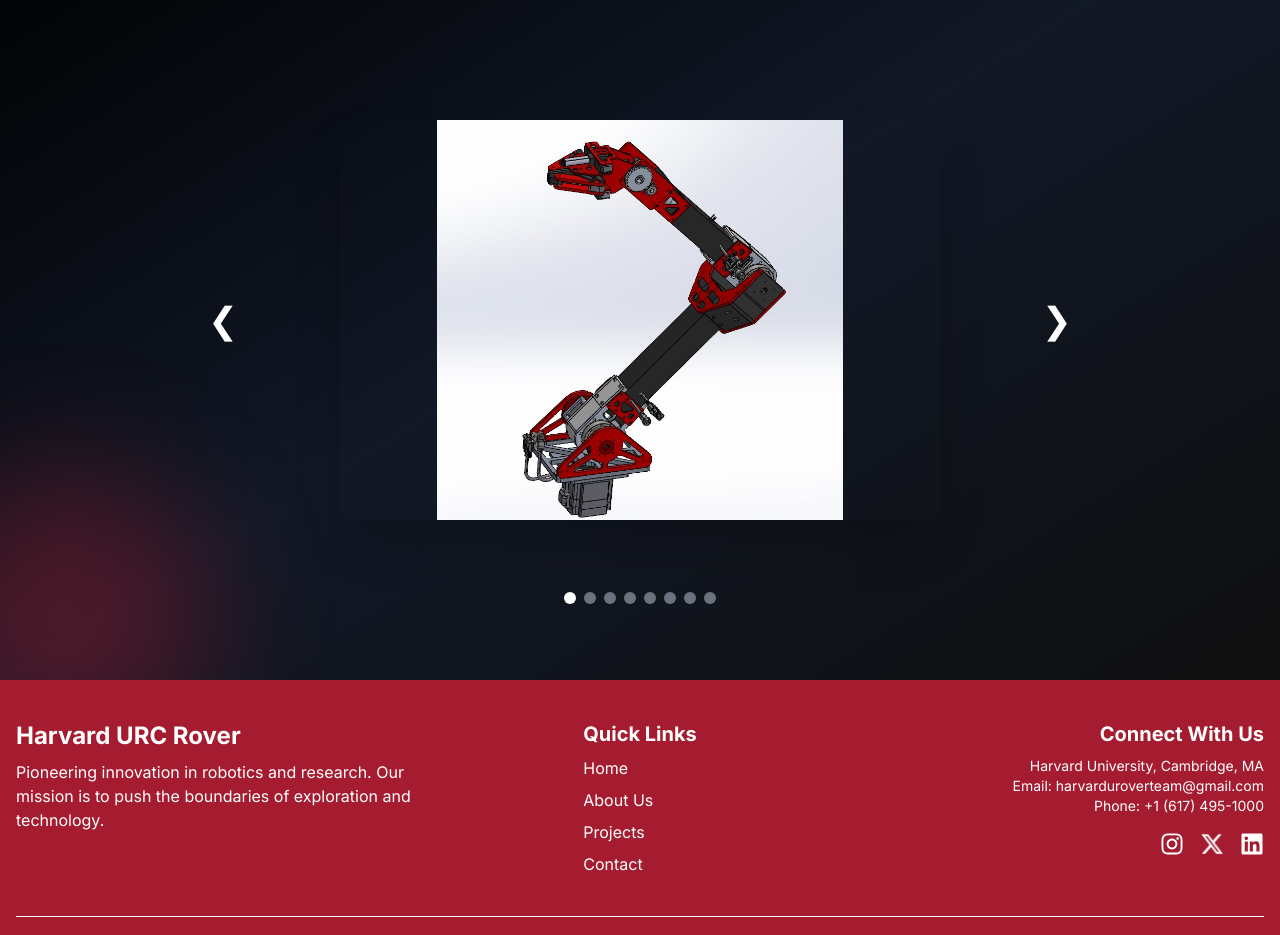
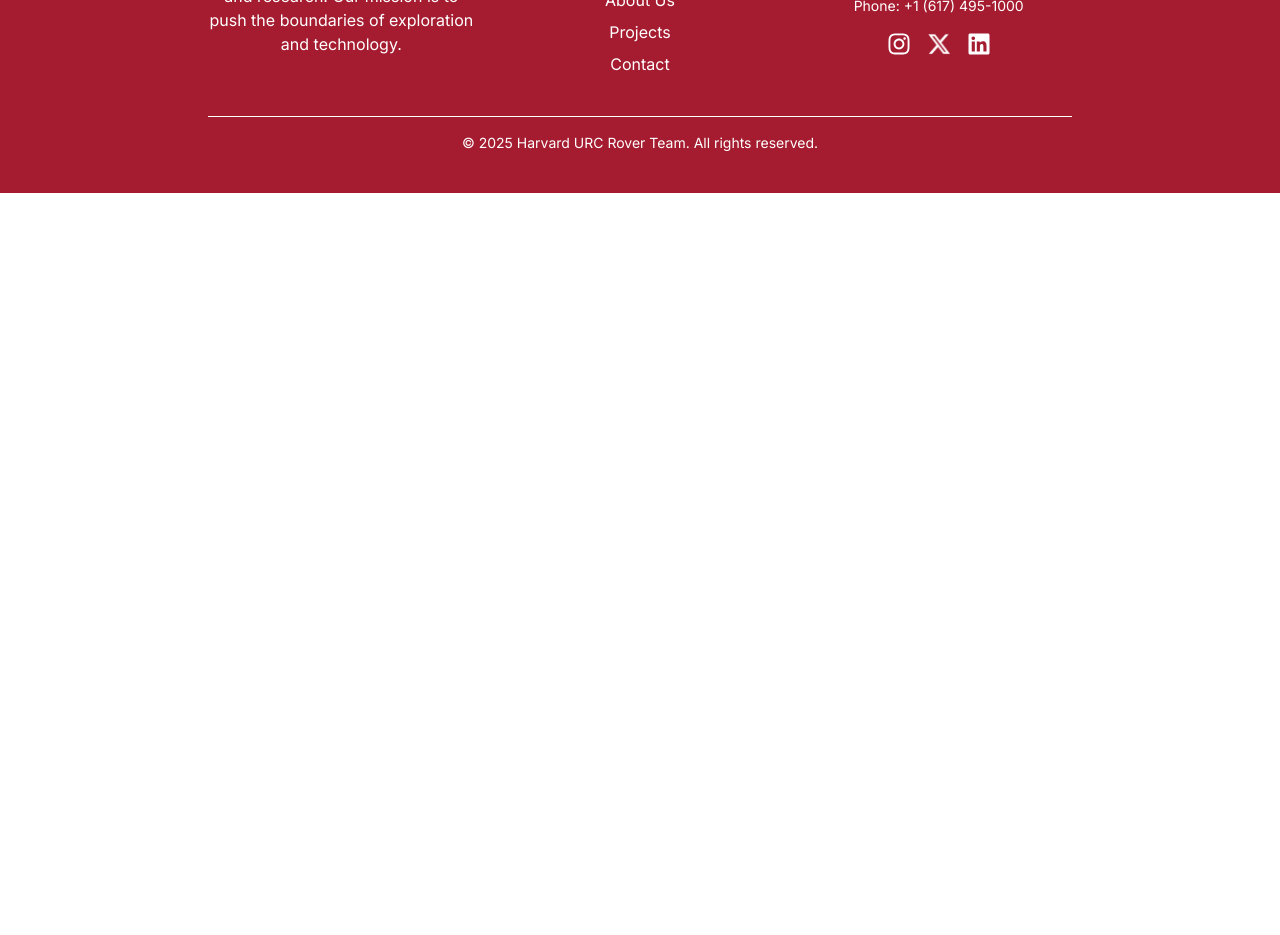
Before and after one commit to dantdani/urc_website, a Next.js app: page / in a window 1280 px wide. Shown: the part 920-1855 px from the top of the page. After the commit the page ends 1113 px from the top, so only its background shows below. Built offline with nearby package versions, Linux system fonts and the light colour scheme.

Commit message:
updated homepage

```diff
--- a/src/app/page.tsx
+++ b/src/app/page.tsx
@@ -5,7 +5,7 @@ export default function HomePage() {
   return (
     <main>
       <Hero />
-      <Rover3DViewer />
+
     </main>
   );
 }
--- a/src/components/Layout/Footer.tsx
+++ b/src/components/Layout/Footer.tsx
@@ -6,14 +6,14 @@ import { FaInstagram, FaLinkedin } from 'react-icons/fa';
 const Footer: React.FC = () => {
   return (
     <footer className="bg-[#A51C30] text-white py-10">
-      <div className="container mx-auto px-4">
-        {/*
-          Using a flex layout with three columns.
-          Each column is full-width on mobile and 1/3 on medium+ screens.
-        */}
-        <div className="flex flex-wrap">
-          {/* Left Column: About Section */}
-          <div className="w-full md:w-1/3 mb-6 md:mb-0">
+      {/* Limit the maximum width and center the container */}
+      <div className="container mx-auto px-4 max-w-4xl">
+
+        {/* Three-column grid, all center-aligned */}
+        <div className="grid grid-cols-1 md:grid-cols-3 gap-8 items-start text-center justify-items-center">
+
+          {/* About Section */}
+          <div>
             <h4 className="text-2xl font-bold mb-2">Harvard URC Rover</h4>
             <p className="text-md">
               Pioneering innovation in robotics and research. Our mission is to
@@ -21,13 +21,8 @@ const Footer: React.FC = () => {
             </p>
           </div>
 
-          {/* Center Column: Quick Links */}
-          <div className="w-full md:w-1/3 mb-6 md:mb-0 flex justify-center">
-            {/*
-              We center this column as a whole,
-              but the text inside is left-aligned.
-            */}
-            <div className="text-left">
+          {/* Quick Links */}
+          <div>
             <h5 className="text-xl font-bold mb-2">Quick Links</h5>
             <ul>
               <li className="mb-2">
@@ -52,24 +47,21 @@ const Footer: React.FC = () => {
               </li>
             </ul>
           </div>
-          </div>
 
-          {/* Right Column: Contact & Social Media */}
-          <div className="w-full md:w-1/3 text-right">
+          {/* Contact & Social Media */}
+          <div>
             <h5 className="text-xl font-bold mb-2">Connect With Us</h5>
             <p className="text-sm mb-4">
               Harvard University, Cambridge, MA<br />
               Email: harvarduroverteam@gmail.com<br />
               Phone: +1 (617) 495-1000
             </p>
-            {/* Icons aligned to the right */}
-            <div className="flex justify-end space-x-4">
+            <div className="flex justify-center space-x-4">
               <Link href="https://www.instagram.com/harvardurc/" passHref>
                 <span className="hover:text-gray-400 cursor-pointer">
                   <FaInstagram className="w-6 h-6" />
                 </span>
               </Link>
-
               <Link href="https://twitter.com/HarvardURC" passHref>
                 <span className="hover:text-gray-400 cursor-pointer">
                   <Image
@@ -80,7 +72,6 @@ const Footer: React.FC = () => {
                   />
                 </span>
               </Link>
-
               <Link href="https://www.linkedin.com/school/harvard-university/" passHref>
                 <span className="hover:text-gray-400 cursor-pointer">
                   <FaLinkedin className="w-6 h-6" />
@@ -90,6 +81,7 @@ const Footer: React.FC = () => {
           </div>
         </div>
 
+        {/* Footer Bottom */}
         <div className="mt-8 border-t border-white pt-4 text-center text-sm">
           © {new Date().getFullYear()} Harvard URC Rover Team. All rights reserved.
         </div>
--- a/src/components/Layout/Navbar.tsx
+++ b/src/components/Layout/Navbar.tsx
@@ -43,25 +43,25 @@ const Navbar: React.FC = () => {
           <div className="hidden md:flex items-center space-x-8">
             <Link
               href="/"
-              className="text-lg font-serif text-[#ffffff] hover:text-[#D0202D]"
+              className={`text-lg font-serif ${isScrolled ? "text-[#A51C30]" : "text-white"} hover:text-[#D0202D]`}
             >
               Home
             </Link>
             <Link
               href="/team"
-              className="text-lg font-serif text-[#ffffff] hover:text-[#D0202D]"
+              className={`text-lg font-serif ${isScrolled ? "text-[#A51C30]" : "text-white"} hover:text-[#D0202D]`}
             >
               Team
             </Link>
             <Link
               href="/projects"
-              className="text-lg font-serif text-[#ffffff] hover:text-[#D0202D]"
+              className={`text-lg font-serif ${isScrolled ? "text-[#A51C30]" : "text-white"} hover:text-[#D0202D]`}
             >
               Projects
             </Link>
             <Link
               href="/contact"
-              className="text-lg font-serif text-[#ffffff] hover:text-[#D0202D]"
+              className={`text-lg font-serif ${isScrolled ? "text-[#A51C30]" : "text-white"} hover:text-[#D0202D]`}
             >
               Contact
             </Link>
```
Also changed, not shown: src/app/contact/page.tsx (+6 -2 lines). Lines whose indentation alone changed are shown as unchanged.
